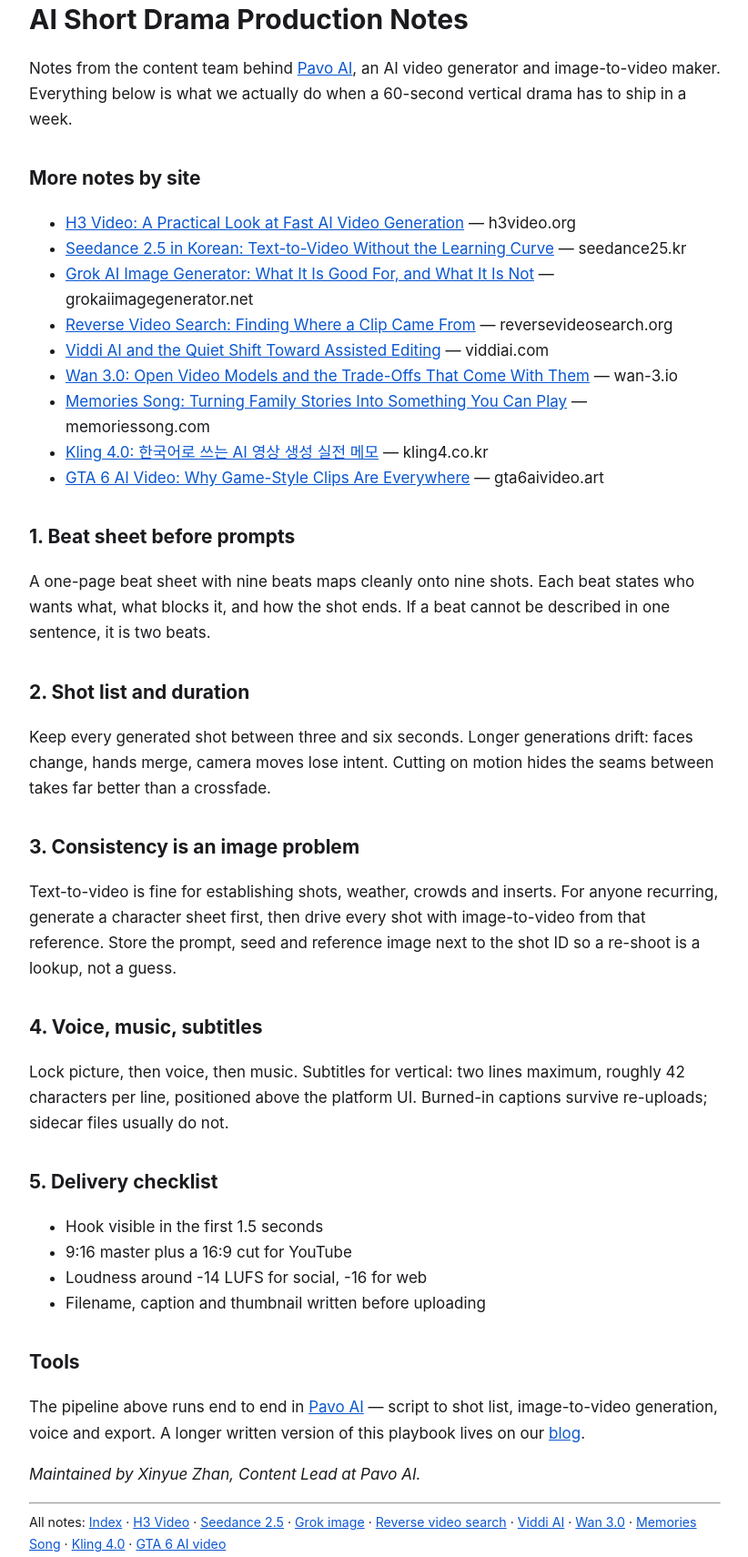
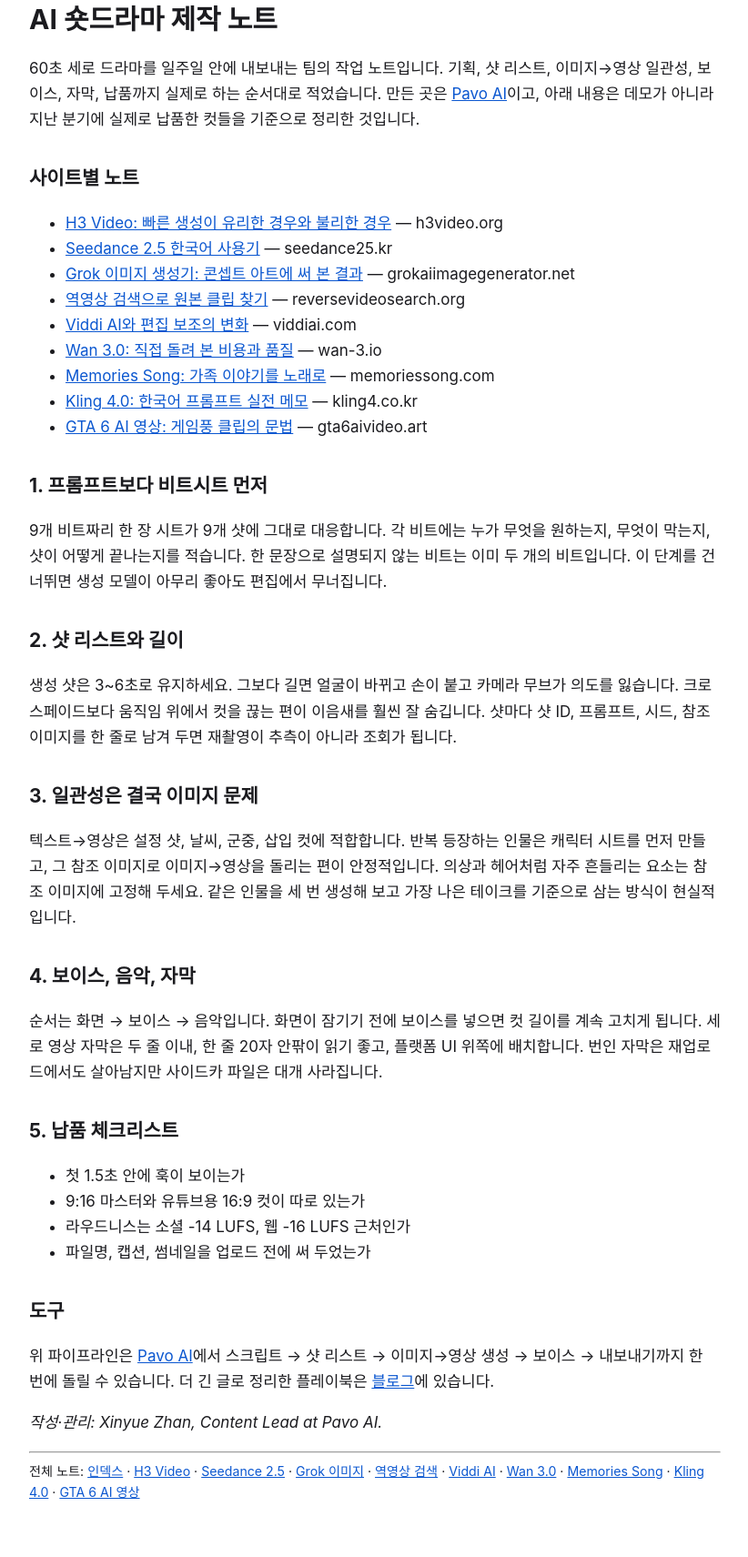
Before and after one commit to youram470-art/pavoai-notes, a plain HTML site: page index.html in a window 1280 px wide. Shown: the part 45-1756 px from the top of the page at 91% size, without its empty margins (228-1050 px from the left). Drawn offline with Linux system fonts and the light colour scheme.

Commit message:
Localize the Korean notes hub: ko locale, Korean titles and descriptions

```diff
--- a/index.html
+++ b/index.html
@@ -1,53 +1,54 @@
 <!doctype html>
-<html lang="en">
+<html lang="ko">
 <head>
 <meta charset="utf-8">
 <meta name="viewport" content="width=device-width,initial-scale=1">
-<title>AI Short Drama Production Notes — Pavo AI</title>
-<meta name="description" content="A working notebook on AI short drama production: shot planning, image-to-video consistency, voice, subtitles and delivery.">
+<title>AI 숏드라마 제작 노트 — Pavo AI</title>
+<meta name="description" content="60초 세로 드라마를 일주일 안에 완성하는 팀의 작업 노트. 비트시트, 샷 리스트, 이미지→영상 일관성, 보이스와 자막, 납품 체크리스트까지 실제 순서대로 정리했습니다.">
 <style>body{max-width:760px;margin:48px auto;padding:0 20px;font:17px/1.65 -apple-system,Segoe UI,Roboto,Helvetica,sans-serif;color:#1b1b1f}h1{font-size:30px;line-height:1.25}h2{margin-top:34px;font-size:21px}code{background:#f2f2f5;padding:2px 5px;border-radius:4px}a{color:#0b57d0}</style>
 <link rel="canonical" href="https://youram470-art.github.io/pavoai-notes/">
 </head>
 <body>
-<h1>AI Short Drama Production Notes</h1>
-<p>Notes from the content team behind <a href="https://pavoai.app/">Pavo AI</a>, an AI video generator and image-to-video maker. Everything below is what we actually do when a 60-second vertical drama has to ship in a week.</p>
+<h1>AI 숏드라마 제작 노트</h1>
+<p>60초 세로 드라마를 일주일 안에 내보내는 팀의 작업 노트입니다. 기획, 샷 리스트, 이미지→영상 일관성, 보이스, 자막, 납품까지 실제로 하는 순서대로 적었습니다. 만든 곳은 <a href="https://pavoai.app/">Pavo AI</a>이고, 아래 내용은 데모가 아니라 지난 분기에 실제로 납품한 컷들을 기준으로 정리한 것입니다.</p>
 
-<h2>More notes by site</h2>
+<h2>사이트별 노트</h2>
 <ul>
-<li><a href="h3video-org.html">H3 Video: A Practical Look at Fast AI Video Generation</a> — h3video.org</li>
-<li><a href="seedance25-kr.html">Seedance 2.5 in Korean: Text-to-Video Without the Learning Curve</a> — seedance25.kr</li>
-<li><a href="grokaiimagegenerator-net.html">Grok AI Image Generator: What It Is Good For, and What It Is Not</a> — grokaiimagegenerator.net</li>
-<li><a href="reversevideosearch-org.html">Reverse Video Search: Finding Where a Clip Came From</a> — reversevideosearch.org</li>
-<li><a href="viddiai-com.html">Viddi AI and the Quiet Shift Toward Assisted Editing</a> — viddiai.com</li>
-<li><a href="wan-3-io.html">Wan 3.0: Open Video Models and the Trade-Offs That Come With Them</a> — wan-3.io</li>
-<li><a href="memoriessong-com.html">Memories Song: Turning Family Stories Into Something You Can Play</a> — memoriessong.com</li>
-<li><a href="kling4-co-kr.html">Kling 4.0: 한국어로 쓰는 AI 영상 생성 실전 메모</a> — kling4.co.kr</li>
-<li><a href="gta6aivideo-art.html">GTA 6 AI Video: Why Game-Style Clips Are Everywhere</a> — gta6aivideo.art</li>
-</ul>
-<h2>1. Beat sheet before prompts</h2>
-<p>A one-page beat sheet with nine beats maps cleanly onto nine shots. Each beat states who wants what, what blocks it, and how the shot ends. If a beat cannot be described in one sentence, it is two beats.</p>
-
-<h2>2. Shot list and duration</h2>
-<p>Keep every generated shot between three and six seconds. Longer generations drift: faces change, hands merge, camera moves lose intent. Cutting on motion hides the seams between takes far better than a crossfade.</p>
-
-<h2>3. Consistency is an image problem</h2>
-<p>Text-to-video is fine for establishing shots, weather, crowds and inserts. For anyone recurring, generate a character sheet first, then drive every shot with image-to-video from that reference. Store the prompt, seed and reference image next to the shot ID so a re-shoot is a lookup, not a guess.</p>
-
-<h2>4. Voice, music, subtitles</h2>
-<p>Lock picture, then voice, then music. Subtitles for vertical: two lines maximum, roughly 42 characters per line, positioned above the platform UI. Burned-in captions survive re-uploads; sidecar files usually do not.</p>
-
-<h2>5. Delivery checklist</h2>
-<ul>
-<li>Hook visible in the first 1.5 seconds</li>
-<li>9:16 master plus a 16:9 cut for YouTube</li>
-<li>Loudness around -14 LUFS for social, -16 for web</li>
-<li>Filename, caption and thumbnail written before uploading</li>
+<li><a href="h3video-org.html">H3 Video: 빠른 생성이 유리한 경우와 불리한 경우</a> — h3video.org</li>
+<li><a href="seedance25-kr.html">Seedance 2.5 한국어 사용기</a> — seedance25.kr</li>
+<li><a href="grokaiimagegenerator-net.html">Grok 이미지 생성기: 콘셉트 아트에 써 본 결과</a> — grokaiimagegenerator.net</li>
+<li><a href="reversevideosearch-org.html">역영상 검색으로 원본 클립 찾기</a> — reversevideosearch.org</li>
+<li><a href="viddiai-com.html">Viddi AI와 편집 보조의 변화</a> — viddiai.com</li>
+<li><a href="wan-3-io.html">Wan 3.0: 직접 돌려 본 비용과 품질</a> — wan-3.io</li>
+<li><a href="memoriessong-com.html">Memories Song: 가족 이야기를 노래로</a> — memoriessong.com</li>
+<li><a href="kling4-co-kr.html">Kling 4.0: 한국어 프롬프트 실전 메모</a> — kling4.co.kr</li>
+<li><a href="gta6aivideo-art.html">GTA 6 AI 영상: 게임풍 클립의 문법</a> — gta6aivideo.art</li>
 </ul>
 
-<h2>Tools</h2>
-<p>The pipeline above runs end to end in <a href="https://pavoai.app/">Pavo AI</a> — script to shot list, image-to-video generation, voice and export. A longer written version of this playbook lives on our <a href="https://pavoai.app/blog">blog</a>.</p>
+<h2>1. 프롬프트보다 비트시트 먼저</h2>
+<p>9개 비트짜리 한 장 시트가 9개 샷에 그대로 대응합니다. 각 비트에는 누가 무엇을 원하는지, 무엇이 막는지, 샷이 어떻게 끝나는지를 적습니다. 한 문장으로 설명되지 않는 비트는 이미 두 개의 비트입니다. 이 단계를 건너뛰면 생성 모델이 아무리 좋아도 편집에서 무너집니다.</p>
 
-<p><em>Maintained by Xinyue Zhan, Content Lead at Pavo AI.</em></p>
-<hr><small><nav>All notes: <a href="index.html">Index</a> · <a href="h3video-org.html">H3 Video</a> · <a href="seedance25-kr.html">Seedance 2.5</a> · <a href="grokaiimagegenerator-net.html">Grok image</a> · <a href="reversevideosearch-org.html">Reverse video search</a> · <a href="viddiai-com.html">Viddi AI</a> · <a href="wan-3-io.html">Wan 3.0</a> · <a href="memoriessong-com.html">Memories Song</a> · <a href="kling4-co-kr.html">Kling 4.0</a> · <a href="gta6aivideo-art.html">GTA 6 AI video</a></nav></small>
+<h2>2. 샷 리스트와 길이</h2>
+<p>생성 샷은 3~6초로 유지하세요. 그보다 길면 얼굴이 바뀌고 손이 붙고 카메라 무브가 의도를 잃습니다. 크로스페이드보다 움직임 위에서 컷을 끊는 편이 이음새를 훨씬 잘 숨깁니다. 샷마다 샷 ID, 프롬프트, 시드, 참조 이미지를 한 줄로 남겨 두면 재촬영이 추측이 아니라 조회가 됩니다.</p>
+
+<h2>3. 일관성은 결국 이미지 문제</h2>
+<p>텍스트→영상은 설정 샷, 날씨, 군중, 삽입 컷에 적합합니다. 반복 등장하는 인물은 캐릭터 시트를 먼저 만들고, 그 참조 이미지로 이미지→영상을 돌리는 편이 안정적입니다. 의상과 헤어처럼 자주 흔들리는 요소는 참조 이미지에 고정해 두세요. 같은 인물을 세 번 생성해 보고 가장 나은 테이크를 기준으로 삼는 방식이 현실적입니다.</p>
+
+<h2>4. 보이스, 음악, 자막</h2>
+<p>순서는 화면 → 보이스 → 음악입니다. 화면이 잠기기 전에 보이스를 넣으면 컷 길이를 계속 고치게 됩니다. 세로 영상 자막은 두 줄 이내, 한 줄 20자 안팎이 읽기 좋고, 플랫폼 UI 위쪽에 배치합니다. 번인 자막은 재업로드에서도 살아남지만 사이드카 파일은 대개 사라집니다.</p>
+
+<h2>5. 납품 체크리스트</h2>
+<ul>
+<li>첫 1.5초 안에 훅이 보이는가</li>
+<li>9:16 마스터와 유튜브용 16:9 컷이 따로 있는가</li>
+<li>라우드니스는 소셜 -14 LUFS, 웹 -16 LUFS 근처인가</li>
+<li>파일명, 캡션, 썸네일을 업로드 전에 써 두었는가</li>
+</ul>
+
+<h2>도구</h2>
+<p>위 파이프라인은 <a href="https://pavoai.app/">Pavo AI</a>에서 스크립트 → 샷 리스트 → 이미지→영상 생성 → 보이스 → 내보내기까지 한 번에 돌릴 수 있습니다. 더 긴 글로 정리한 플레이북은 <a href="https://pavoai.app/blog">블로그</a>에 있습니다.</p>
+
+<p><em>작성·관리: Xinyue Zhan, Content Lead at Pavo AI.</em></p>
+<hr><small><nav>전체 노트: <a href="index.html">인덱스</a> · <a href="h3video-org.html">H3 Video</a> · <a href="seedance25-kr.html">Seedance 2.5</a> · <a href="grokaiimagegenerator-net.html">Grok 이미지</a> · <a href="reversevideosearch-org.html">역영상 검색</a> · <a href="viddiai-com.html">Viddi AI</a> · <a href="wan-3-io.html">Wan 3.0</a> · <a href="memoriessong-com.html">Memories Song</a> · <a href="kling4-co-kr.html">Kling 4.0</a> · <a href="gta6aivideo-art.html">GTA 6 AI 영상</a></nav></small>
 </body>
 </html>
```
Also changed, not shown: grokaiimagegenerator-net.html (+4 -4 lines), gta6aivideo-art.html (+4 -4 lines), h3video-org.html (+4 -4 lines), kling4-co-kr.html (+3 -3 lines), memoriessong-com.html (+4 -4 lines), reversevideosearch-org.html (+4 -4 lines), seedance25-kr.html (+4 -4 lines), viddiai-com.html (+4 -4 lines), wan-3-io.html (+4 -4 lines).
